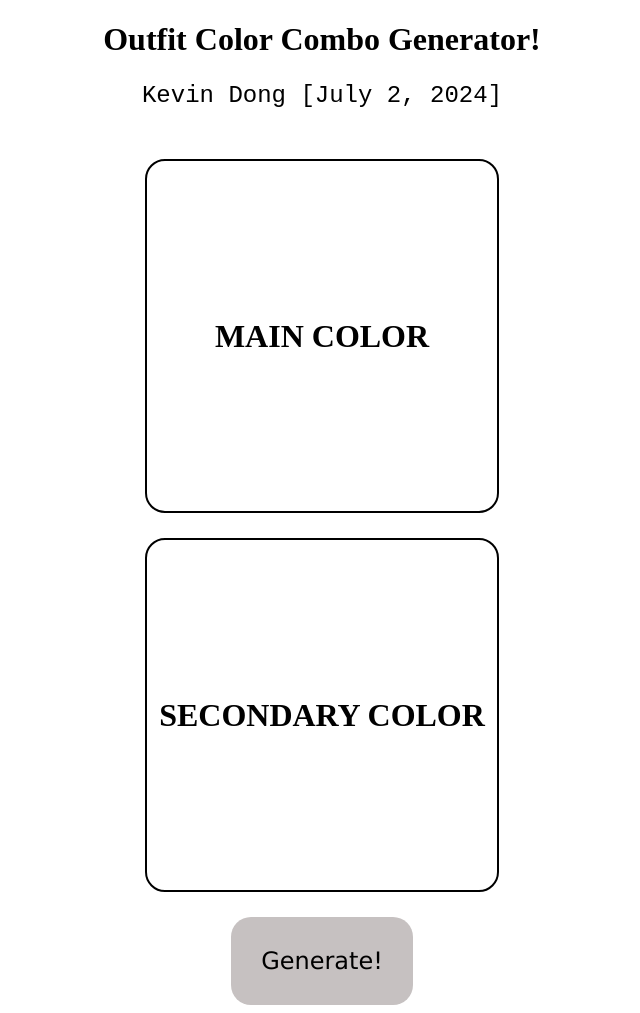
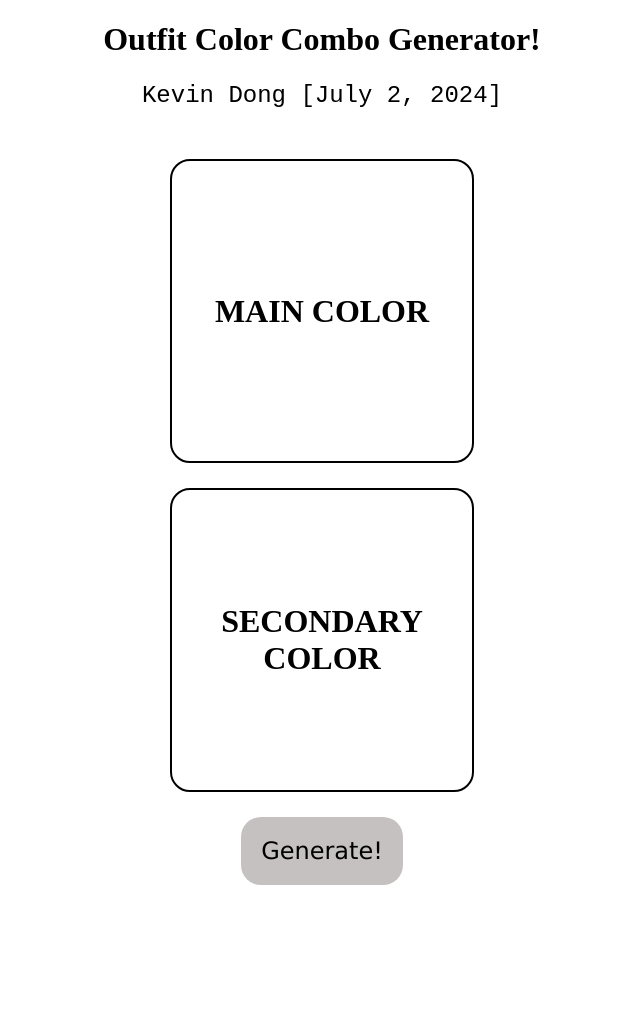
Before and after one commit to aKoolKev/outfitColorComboGenerator, a plain HTML site: page index.html in a window 1280 px wide. Shown: the whole page, without its empty margins (318-958 px from the left). After the commit the page ends 893 px from the top, so only its background shows below. Drawn offline with Linux system fonts and the light colour scheme.

Commit message:
Fix width and height.

```diff
--- a/index.html
+++ b/index.html
@@ -21,7 +21,7 @@
 
         <!-- The secondary color -->
         <div class="secondary-color-display">
-            <p id="secondary-color-text" class="text-color">Secondary Color</p>
+            <p id="secondary-color-text" class="text-color">Secondary <br> Color</p>
         </div>
 
         <!-- Generate random combination of main and secondary color -->
--- a/style.css
+++ b/style.css
@@ -23,8 +23,15 @@ h1{
     border: 2px solid black;
     border-radius: 20px;
     margin-bottom: 10px;
-    width: 350px;
-    height: 350px;
+
+    /* width: 350px;
+    height: 350px; */
+
+    width: 80vw; /* Use viewport width for responsive width */
+    max-width: 300px; /* Optional: limit the maximum width */
+    height: 80vw; /* Use viewport width for responsive height */
+    max-height: 300px; /* Optional: limit the maximum height */
+
 
     display: flex;
     /* place all content in the middle of the x-axis */
@@ -41,6 +48,7 @@ h1{
     font-weight: bold;
     /* Add shadow */
     text-transform: uppercase;
+    text-align: center;
     background-color: white;
     border-radius: 20px;
     padding: 10px;
@@ -50,7 +58,7 @@ h1{
     text-align: center;
     font-family:'Lucida Sans', 'Lucida Sans Regular', 'Lucida Grande', 'Lucida Sans Unicode', Geneva, Verdana, sans-serif;
     font-size: 1.5em;
-    padding: 30px;
+    padding: 20px;
     border: none;
     border-radius: 20px;
     cursor: pointer;
```
Also changed, not shown: 1 other file.
